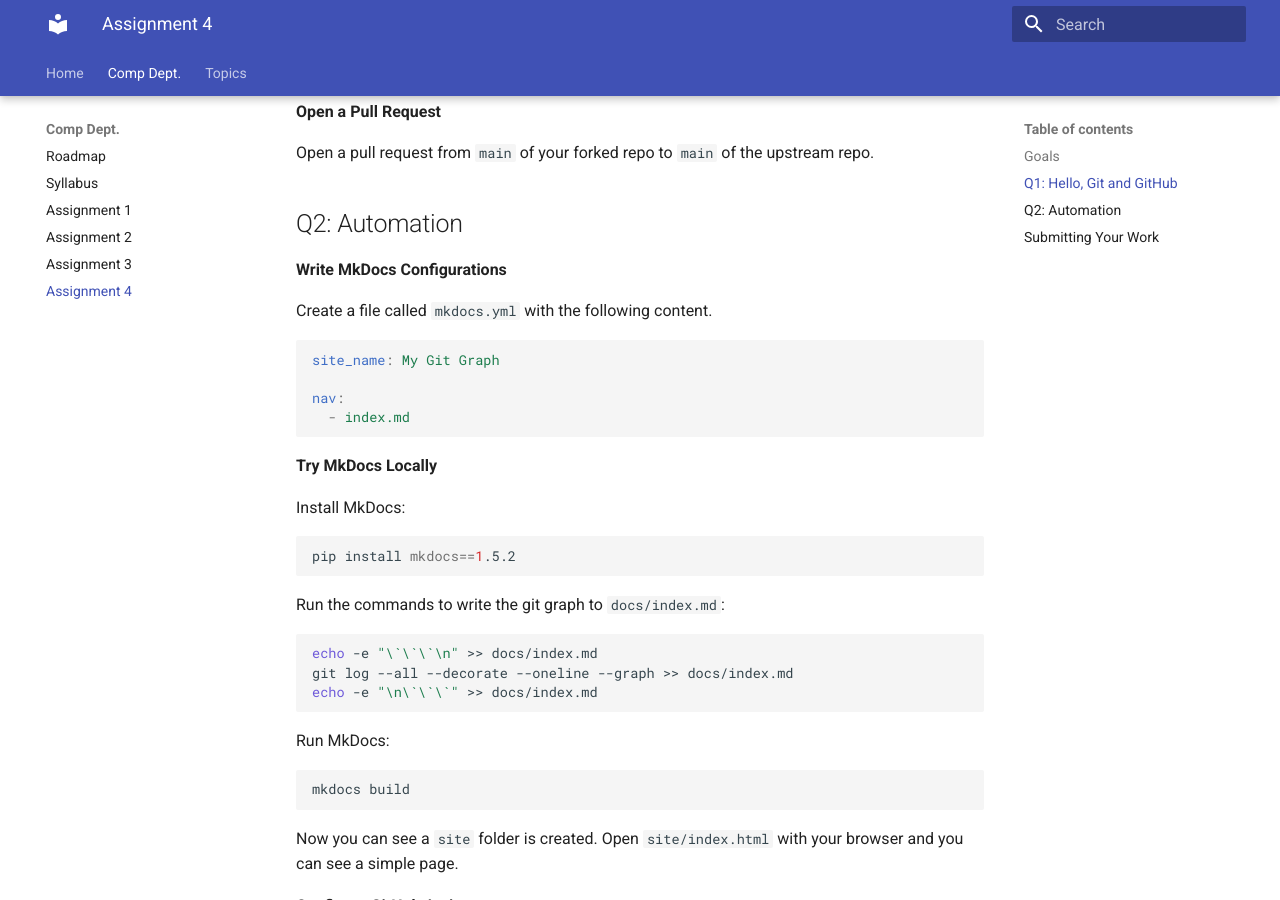
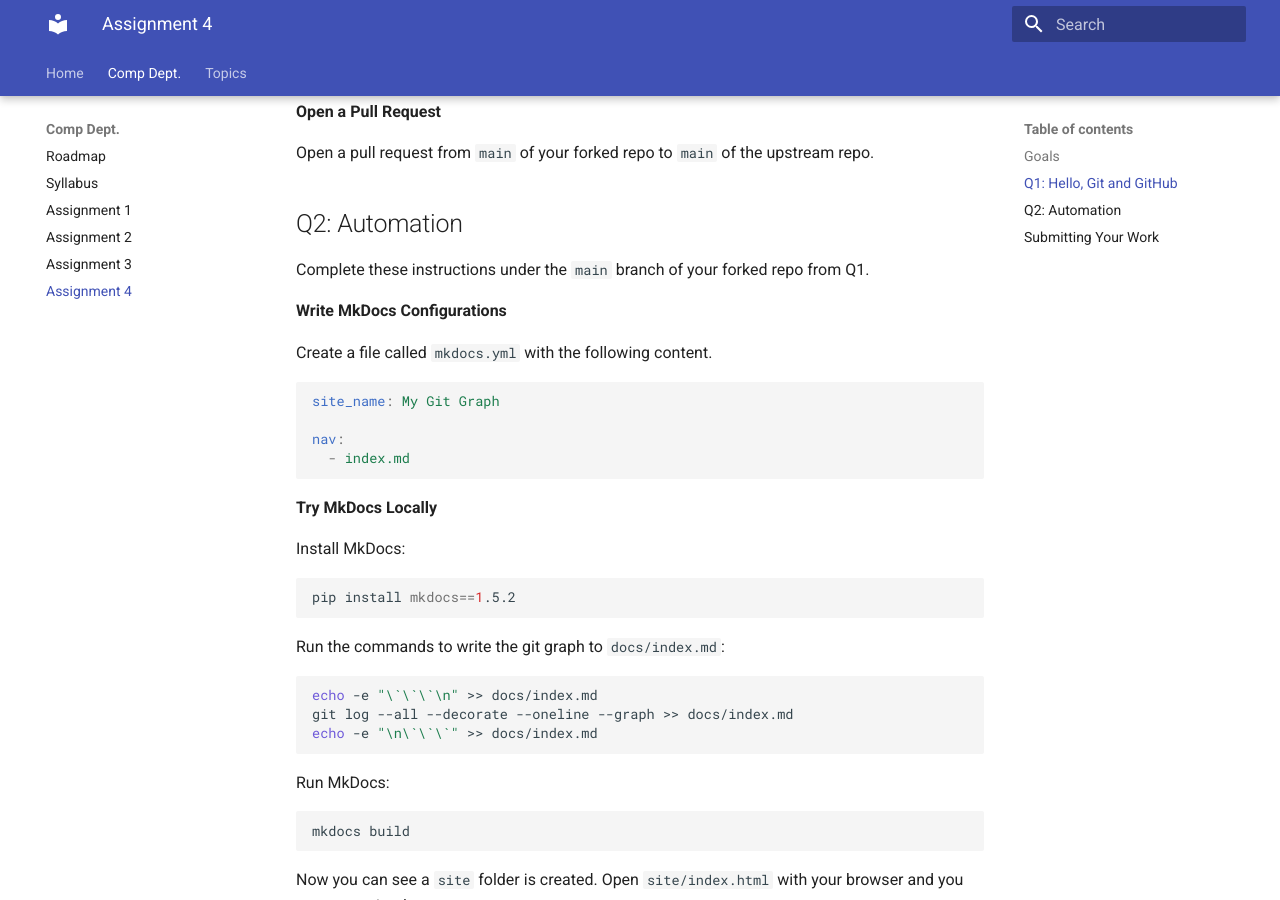
Before and after one commit to THUASTA/TechRoadmap, an MkDocs documentation site: the page built from docs/comp_dept/assignment_4.md, in a window 1280 px wide and 900 px high, scrolled down 4320 px. Built offline with MkDocs 1.6.1 and Material for MkDocs 9.7.7, drawn with Linux system fonts in a browser that asks for light colours.

Commit message:
Update assignment_4.md

```diff
--- a/docs/comp_dept/assignment_4.md
+++ b/docs/comp_dept/assignment_4.md
@@ -232,6 +232,8 @@ Open a pull request from `main` of your forked repo to `main` of the upstream re
 
 ## Q2: Automation
 
+Complete these instructions under the `main` branch of your forked repo from Q1.
+
 **Write MkDocs Configurations**
 
 Create a file called `mkdocs.yml` with the following content.
```
